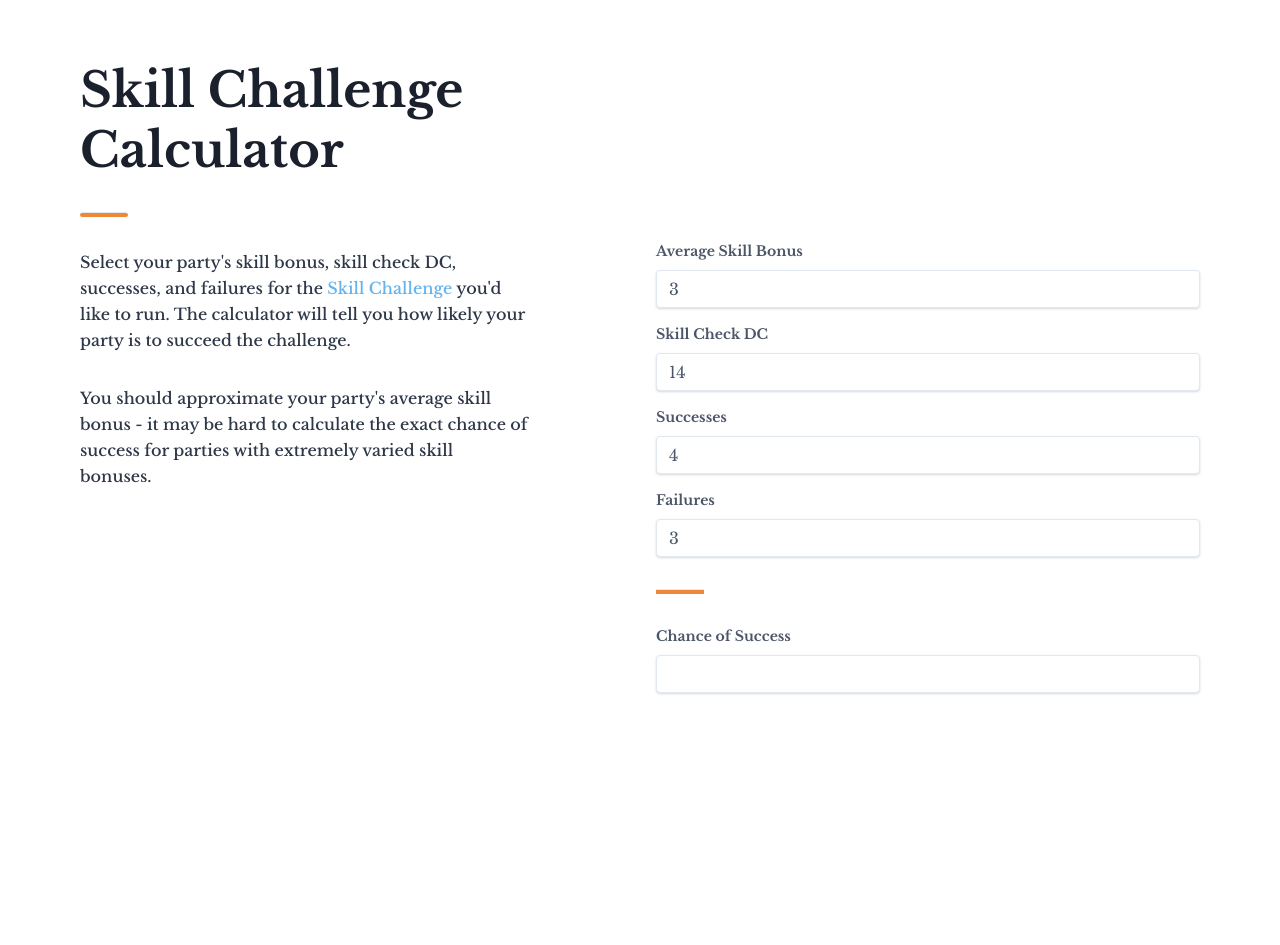
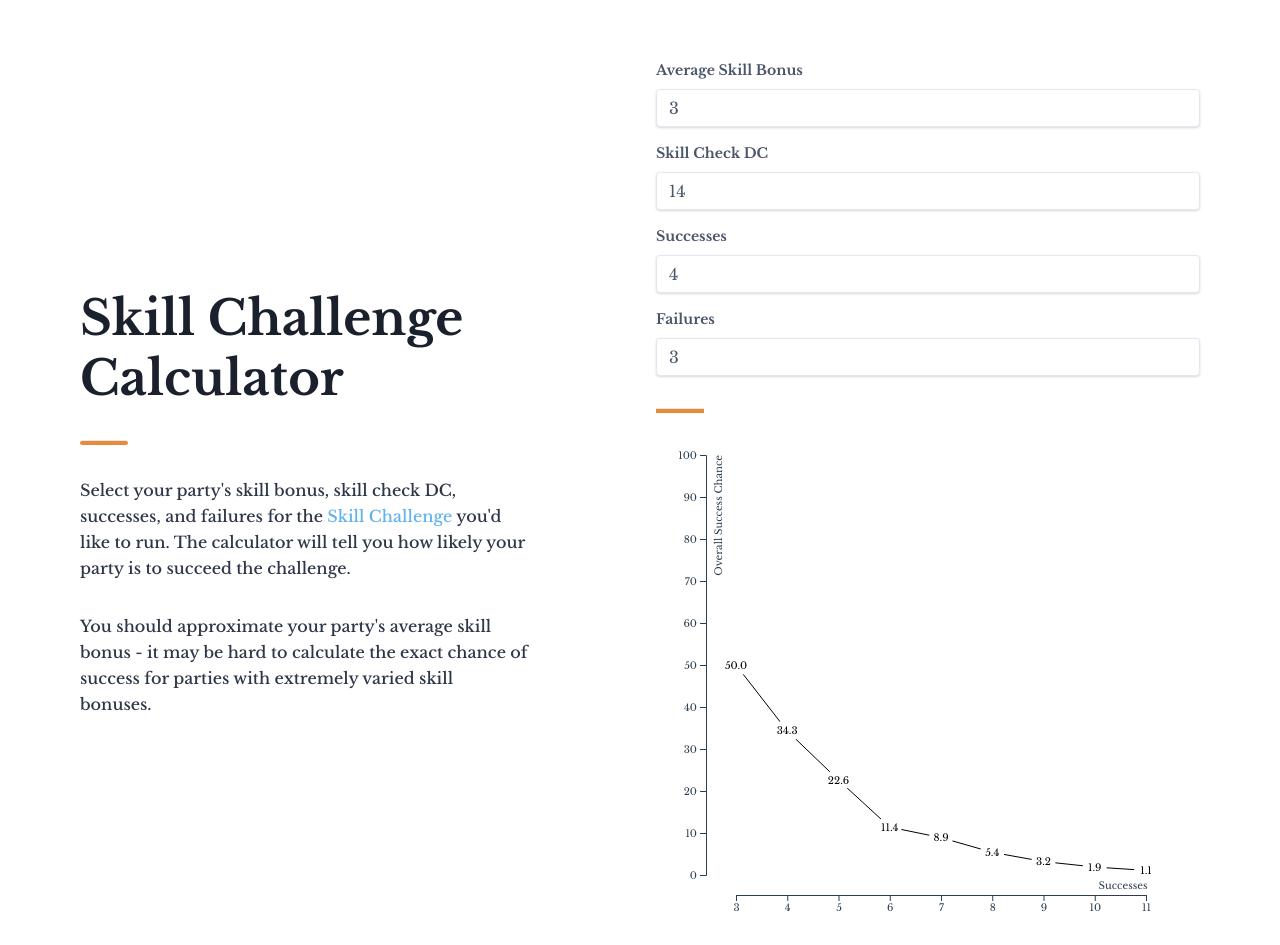
Before and after one commit to grobolom/skill-challenge-calculator, a Vue app in the folder src/frontend/: page / in a window 1280 px wide. Before the commit the page ends 889 px from the top, so only its background shows below. Built offline with nearby package versions, Linux system fonts and the light colour scheme.

Commit message:
restyled and moved svg stuff

```diff
--- a/src/frontend/src/components/Chart.vue
+++ b/src/frontend/src/components/Chart.vue
@@ -1,18 +1,13 @@
 <template>
   <div>
-    <svg id='viz' width='400' height='400' class='container-border' />
+    <svg id='viz' width='500' height='500' class='container-border' />
   </div>
 </template>
 
 <script>
 import * as d3 from 'd3'
 
-export default {
-  props: ['info'],
-  data () {
-    return {}
-  },
-  updated () {
+function refreshChart(data) {
   d3.selectAll("#viz > *").remove();
 
   const svg = d3.select('#viz')
@@ -64,7 +59,7 @@ export default {
         .attr("fill", "currentColor")
 
   g.append('path')
-     .attr('d', line(this.info))
+    .attr('d', line(data))
     .attr('fill', 'none')
     .attr('stroke', 'rgb(0 0 0)')
     .attr('stroke-width', 1)
@@ -74,7 +69,7 @@ export default {
   g.append("g")
     .attr("fill", "#fff")
     .selectAll("circle")
-     .data(this.info)
+    .data(data)
     .join("circle")
     .attr("cx", d => x(d.successes))
     .attr("cy", d => y(d.probability * 100))
@@ -84,12 +79,26 @@ export default {
   g.append('g')
     .attr('text-anchor', 'middle')
     .selectAll('text')
-     .data(this.info)
+    .data(data)
     .join('text')
     .attr('x', d => x(d.successes))
     .attr('y', d => y(d.probability * 100))
     .attr('dy', '0.35em')
     .text(d => (d.probability * 100).toFixed(1))
+
+}
+
+
+export default {
+  props: ['info'],
+  data () {
+    return {}
+  },
+  mounted () {
+    refreshChart(this.info)
+  },
+  updated () {
+    refreshChart(this.info)
   }
 }
 </script>
--- a/src/frontend/src/components/Main.vue
+++ b/src/frontend/src/components/Main.vue
@@ -18,7 +18,6 @@
             calculate the exact chance of success for parties with
             extremely varied skill bonuses.
           </p>
-          <Chart v-bind:info="info" />
         </div>
         <div class="hero-image col-start-7 col-span-6">
           <form @change="formSubmit">
@@ -44,10 +43,7 @@
 
             <hr class="w-12 h-1 bg-orange-500 mt-8 mb-8">
 
-            <div class="mb-4">
-              <label class="label" for="chance_of_success">Chance of Success</label >
-              <input class="number-input" id="chance_of_success" name="chance_of_success" type="text" readonly :value="msg" />
-            </div>
+            <Chart v-bind:info="info" />
           </form>
         </div>
       </div>
@@ -120,17 +116,14 @@ export default defineComponent({
           params: {
             skillBonus: this.avgSkillBonus,
             dc: this.skillCheckDc,
-            successes: this.successes,
             failures: this.failures
           }
         })
         .then((response: any) => {
-          console.log(response)
           this.info = response.data
-          // this.msg = +(response.data["ChanceOfSuccess"] * 100).toFixed(1) + "%";
         })
         .catch((err: any) => {
-          this.msg = err;
+          console.error(err)
         });
 
       return false;
```
Lines whose indentation alone changed are shown as unchanged.
